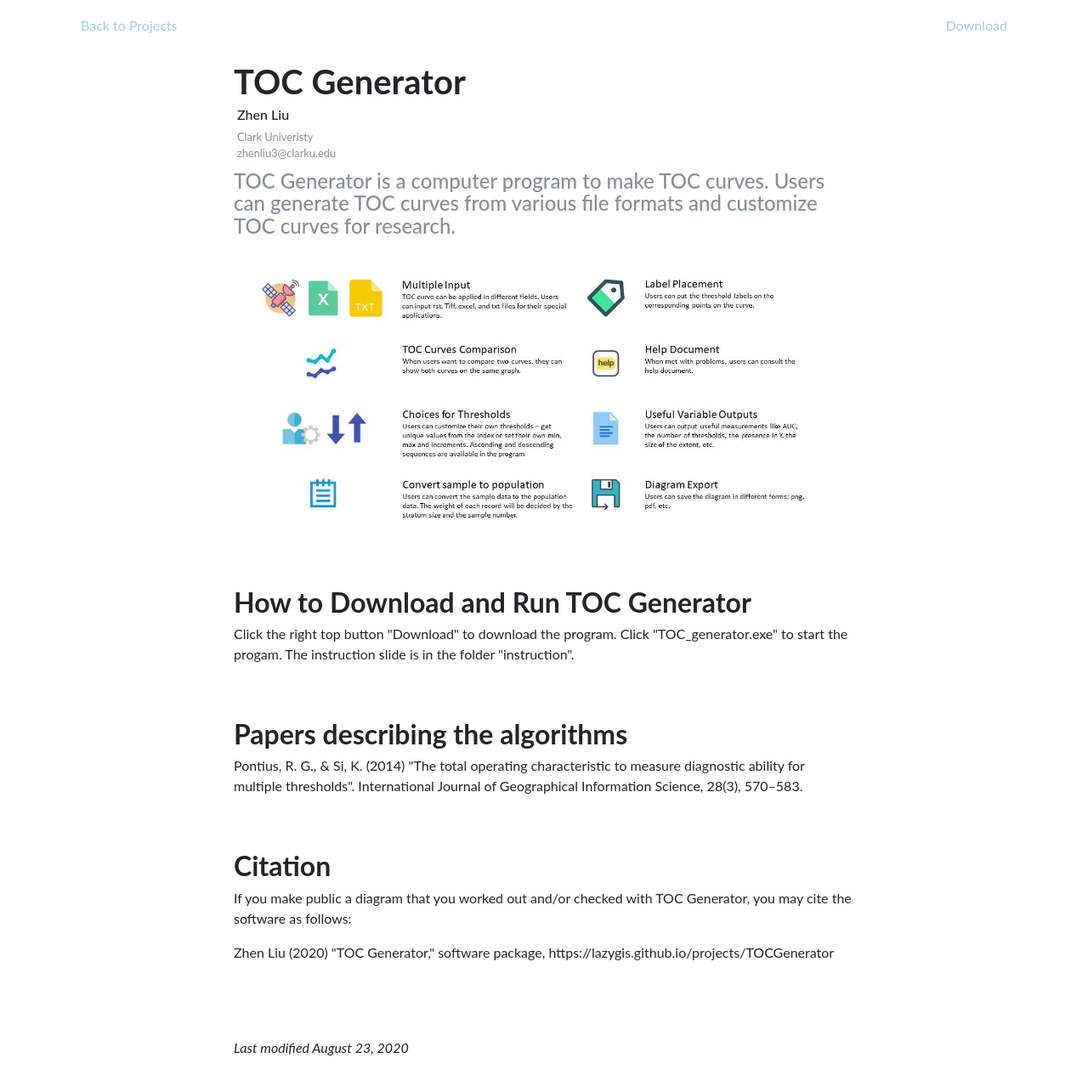
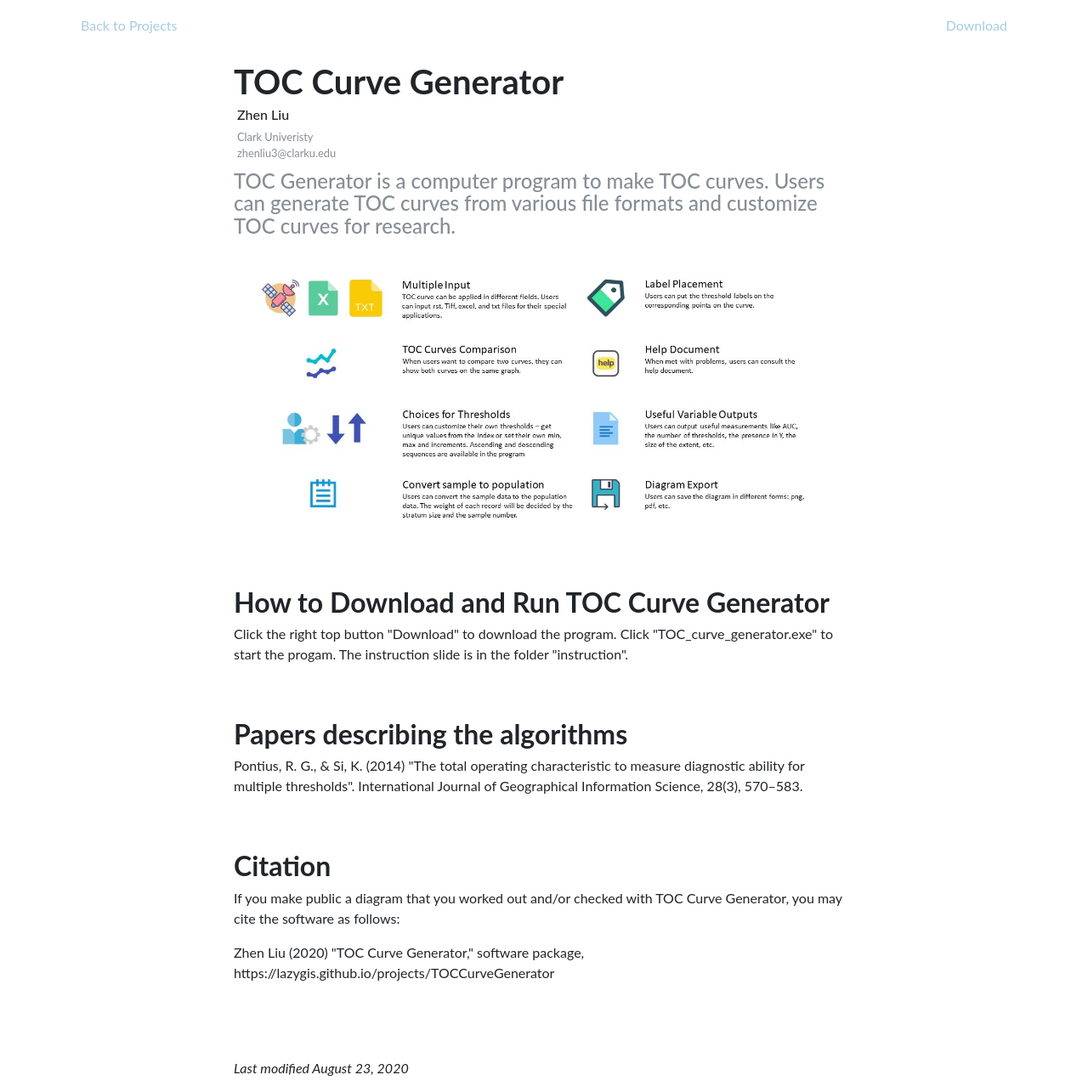
Before and after one commit to lazygis/lazygis.github.io, a website: page projects/TOCCurveGenerator.html in a window 1280 px wide. Shown: the whole page at 85% size. Before the commit the page ends 1261 px from the top, so only its background shows below. Drawn offline with nearby package versions, Linux system fonts and the light colour scheme; files that its build step writes are made by us from their sources.

Commit message:
TOC Curve Generator

```diff
--- a/projects/TOCGenerator.html
+++ b/projects/TOCCurveGenerator.html
@@ -23,7 +23,7 @@
     <meta charset="UTF-8">
     <meta name="viewport" content="width=device-width, initial-scale=1, shrink-to-fit=no">
     <meta http-equiv="X-UA-Compatible" content="ie=edge">
-    <title>TOC Generator</title>
+    <title>TOC Curve Generator</title>
     <link rel="stylesheet" href="https://maxcdn.bootstrapcdn.com/bootstrap/4.0.0-beta/css/bootstrap.min.css" integrity="sha384-/Y6pD6FV/Vv2HJnA6t+vslU6fwYXjCFtcEpHbNJ0lyAFsXTsjBbfaDjzALeQsN6M"
         crossorigin="anonymous">
     <link rel="stylesheet" href="assets/css/main.css">
@@ -41,7 +41,7 @@
         <article>
             <div class="row">
                 <div class="col-lg-8 mx-auto">
-                    <h1 class="font-weight-bold mt-4">TOC Generator</h1>
+                    <h1 class="font-weight-bold mt-4">TOC Curve Generator</h1>
                     <div class="col-7 ml-1">
                         <div class="row">
                             <h6>Zhen Liu</h6>
@@ -62,8 +62,8 @@
             <section class="mt-5">
                 <div class="row">
                     <div class="col-lg-8 mx-auto">
-                        <h2 class="font-weight-bold">How to Download and Run TOC Generator</h2>
-                        <p>Click the right top button "Download" to download the program. Click "TOC_generator.exe" to start the progam. The instruction slide is in the folder "instruction".</p>
+                        <h2 class="font-weight-bold">How to Download and Run TOC Curve Generator</h2>
+                        <p>Click the right top button "Download" to download the program. Click "TOC_curve_generator.exe" to start the progam. The instruction slide is in the folder "instruction".</p>
                     </div>
                 </div>
             </section>
@@ -80,8 +80,8 @@
                 <div class="row">
                     <div class="col-lg-8 mx-auto">
                         <h2 class="font-weight-bold">Citation</h2>
-                        <p>If you make public a diagram that you worked out and/or checked with TOC Generator, you may cite the software as follows:</p>
-                        <p>Zhen Liu (2020) "TOC Generator," software package, https://lazygis.github.io/projects/TOCGenerator</p>
+                        <p>If you make public a diagram that you worked out and/or checked with TOC Curve Generator, you may cite the software as follows:</p>
+                        <p>Zhen Liu (2020) "TOC Curve Generator," software package, https://lazygis.github.io/projects/TOCCurveGenerator</p>
                     </div>
                 </div>
             </section>
```
Also changed, not shown: index.html (+3 -3 lines).
